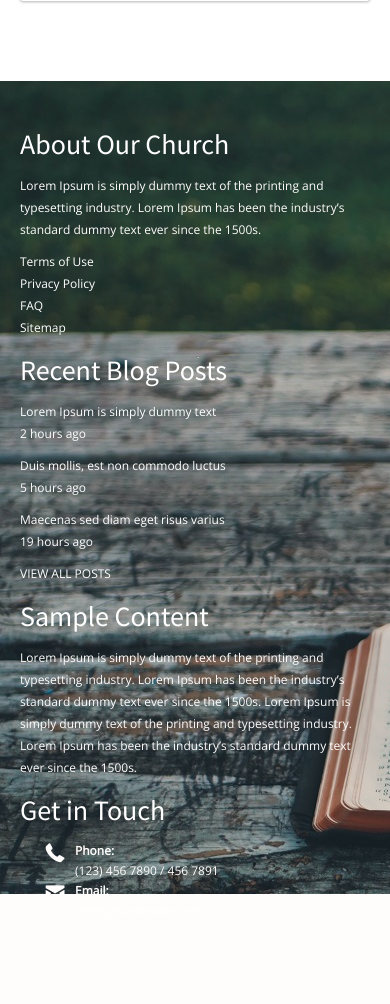
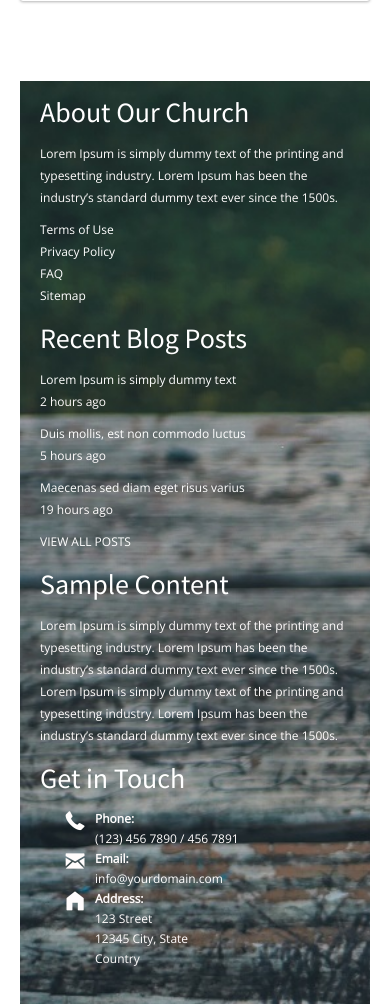
Before and after one commit to slarin/Church-Website-Template, a plain HTML site: page index.html in a window 390 px wide. Shown: the part 2122-3126 px from the top of the page. Drawn offline with nearby package versions, Linux system fonts and the light colour scheme; a web font is replaced by a local one.

Commit message:
fixed a bug in the css

```diff
--- a/styles/custom.css
+++ b/styles/custom.css
@@ -280,7 +280,7 @@ h1 {font-family: 'Source Sans Pro', sans-serif; font-weight: normal; font-style:
 box-shadow:         0px 3px 5px rgba(0, 0, 0, 0.3);}
 
 
-#divFooter{font-family: 'Open Sans', sans-serif; background-color:#FFFCFC; color:#FFFCFC; padding-top: 32px; line-height: 22px; font-size: 12px; text-transform: none; background-image:url(../big-images/aaron-burden-333062.jpg); background-repeat:no-repeat;}
+#divFooter{font-family: 'Open Sans', sans-serif; background-color:#FFFCFC; color:#FFFCFC; padding-top: 32px; line-height: 22px; font-size: 12px; text-transform: none; background-image:url(../big-images/aaron-burden-333062.jpg); background-repeat:no-repeat; background-size: cover;}
 
 #divFooter a{color:rgb(255, 255, 255);}
 
@@ -438,7 +438,7 @@ h6,.page-content h6 a {font-weight: normal; font-style: normal; font-family: 'So
     body {padding-top:0px}
 
 
-    #divFooter {margin-left:-20px;margin-right:-20px;padding-left:20px;padding-right:20px;}
+    #divFooter {margin: 0;padding:0 20px;}
 
     #divBoxed > #divFooter {margin-left:0px;margin-right:0px;padding-left:0px;padding-right:0px;}
 
```
